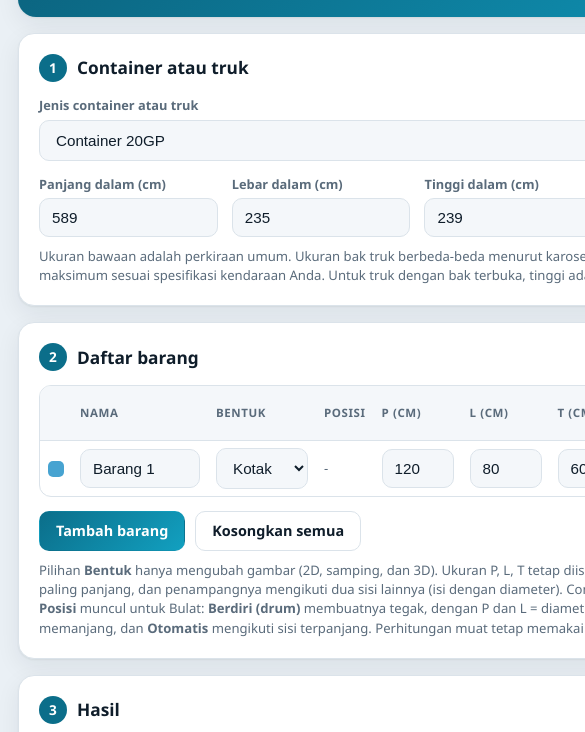
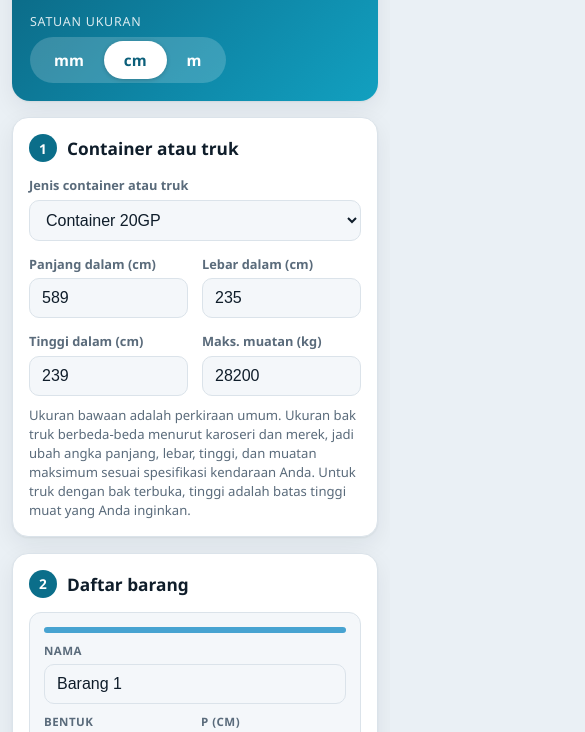
Before and after one commit to 411261085-eng/Calculator-Cargo, a plain HTML site: page index.html in a window 390 px wide. Shown: the part 135-867 px from the top of the page, 585 px wide, since content can reach past the window. Drawn offline with nearby package versions, Linux system fonts and the light colour scheme.

Commit message:
Add files via upload

```diff
--- a/index.html
+++ b/index.html
@@ -67,6 +67,40 @@ svg{width:100%;height:auto;display:block}
 .small{font-size:.82rem;color:var(--muted);margin:10px 0 0}
 @media print{body{background:#fff}.bar,textarea,#exmsg,.hero .unitbox{display:none!important}}
 td select{min-width:92px}
+@media (max-width:860px){
+body{padding:12px}
+.hero{padding:18px}.hero h1{font-size:1.3rem}
+section{padding:16px}
+select,input[type=number],input[type=text]{font-size:16px}
+.tw{border:0;overflow:visible}
+table,tbody,tr,td{display:block;width:100%;min-width:0}
+thead{display:none}
+tbody tr{display:grid;grid-template-columns:1fr 1fr;gap:10px 12px;padding:14px;margin-bottom:12px;border:1px solid var(--line);border-radius:12px;background:var(--box)}
+tbody tr:hover{background:var(--box)}
+td{padding:0;border:0}
+td[data-l]::before{content:attr(data-l);display:block;font-size:.72rem;font-weight:700;text-transform:uppercase;letter-spacing:.04em;color:var(--muted);margin-bottom:4px}
+td:first-child,td[data-l="Nama"],td[data-l="Boleh ditumpuk"],td:last-child{grid-column:1/-1}
+td:first-child .sw{display:block;width:100%;height:6px}
+td[data-l="Boleh ditumpuk"]{display:flex;align-items:center;gap:10px}
+td[data-l="Boleh ditumpuk"]::before{margin:0}
+td:last-child button{width:100%}
+td input[type=number],td input[type=text],td select{width:100%;min-width:0!important}
+td[data-l="Posisi"]:has(.small){display:none}
+}
+@media (max-width:520px){#three{height:320px}}
+@media (max-width:860px){.bar>button{flex:1 1 140px}#mode{width:100%!important}}
+@media (min-width:1100px){
+main{max-width:1240px;grid-template-columns:1fr 1fr}
+main>*{grid-column:1/-1}
+main>section:nth-of-type(4),main>section:nth-of-type(5){grid-column:auto}
+#three{height:520px}
+.hero{padding:28px 32px}
+}
+@media (pointer:coarse){
+button,select,input[type=number],input[type=text]{min-height:44px}
+input[type=checkbox]{width:26px;height:26px}
+.seg button{padding:10px 22px}
+}
 </style>
 <link rel="manifest" href="manifest.json">
 <meta name="theme-color" content="#0b6e8a" media="(prefers-color-scheme: light)">
@@ -180,15 +214,15 @@ ctSel.onchange=setCt;
 function color(i){return "hsl("+((i*67+200)%360)+",60%,55%)"}
 function esc(s){return String(s).replace(/[&<>"]/g,function(c){return{"&":"&amp;","<":"&lt;",">":"&gt;",'"':"&quot;"}[c]})}
 
-function renderRows(){
+function renderRows(){var LB={l:"P ("+unit+")",w:"L ("+unit+")",h:"T ("+unit+")",kg:"Berat/unit (kg)",q:"Jumlah"};
  var h="";
  items.forEach(function(it,i){
   h+='<tr><td><span class="sw" style="background:'+color(i)+';border-radius:'+(it.s&&it.s!=="box"?"50%":"5px")+'"></span></td>'+
-  '<td><input type="text" data-i="'+i+'" data-k="n" value="'+esc(it.n)+'" aria-label="Nama"></td>'+
-  '<td><select data-i="'+i+'" data-k="s" aria-label="Bentuk">'+shapeOpts(it.s)+'</select></td>'+
-  '<td>'+(it.s==="round"?'<select data-i="'+i+'" data-k="o" aria-label="Posisi" style="min-width:112px">'+posOpts(it.o)+'</select>':'<span class="small">-</span>')+'</td>'+
-  ["l","w","h","kg","q"].map(function(k){return '<td><input type="number" min="0" step="any" data-i="'+i+'" data-k="'+k+'" value="'+(k==="l"||k==="w"||k==="h"?fromCm(it[k]):it[k])+'"'+""+' aria-label="'+k+'"></td>'}).join("")+
-  '<td><input type="checkbox" data-i="'+i+'" data-k="st"'+(it.st?" checked":"")+' aria-label="Boleh ditumpuk"></td>'+
+  '<td data-l="Nama"><input type="text" data-i="'+i+'" data-k="n" value="'+esc(it.n)+'" aria-label="Nama"></td>'+
+  '<td data-l="Bentuk"><select data-i="'+i+'" data-k="s" aria-label="Bentuk">'+shapeOpts(it.s)+'</select></td>'+
+  '<td data-l="Posisi">'+(it.s==="round"?'<select data-i="'+i+'" data-k="o" aria-label="Posisi" style="min-width:112px">'+posOpts(it.o)+'</select>':'<span class="small">-</span>')+'</td>'+
+  ["l","w","h","kg","q"].map(function(k){return '<td data-l="'+LB[k]+'"><input type="number" min="0" step="any" data-i="'+i+'" data-k="'+k+'" value="'+(k==="l"||k==="w"||k==="h"?fromCm(it[k]):it[k])+'"'+""+' aria-label="'+k+'"></td>'}).join("")+
+  '<td data-l="Boleh ditumpuk"><input type="checkbox" data-i="'+i+'" data-k="st"'+(it.st?" checked":"")+' aria-label="Boleh ditumpuk"></td>'+
   '<td><button data-del="'+i+'" aria-label="Hapus">Hapus</button></td></tr>';
  });
  $("rows").innerHTML=h;
@@ -319,9 +353,9 @@ function init3(){
   T3={ready:true,r:r,sc:sc,cam:new THREE.PerspectiveCamera(40,1,1,20000),grp:grp,el:el,yaw:-0.6,pitch:0.5,dist:1500,size:0};
   var cvs=r.domElement,drag=null;
   cvs.style.touchAction="none";cvs.style.width="100%";cvs.style.height="100%";cvs.style.display="block";
-  cvs.addEventListener("pointerdown",function(e){drag=[e.clientX,e.clientY];cvs.setPointerCapture(e.pointerId)});
-  cvs.addEventListener("pointermove",function(e){if(!drag)return;T3.yaw-=(e.clientX-drag[0])*.008;T3.pitch=Math.max(.05,Math.min(1.5,T3.pitch+(e.clientY-drag[1])*.008));drag=[e.clientX,e.clientY];show3()});
-  cvs.addEventListener("pointerup",function(){drag=null});
+  var ptrs={};cvs.addEventListener("pointerdown",function(e){ptrs[e.pointerId]=[e.clientX,e.clientY];drag=[e.clientX,e.clientY];cvs.setPointerCapture(e.pointerId)});
+  cvs.addEventListener("pointermove",function(e){var ids=Object.keys(ptrs);if(ptrs[e.pointerId]&&ids.length>1){var a=ptrs[ids[0]],b=ptrs[ids[1]],d0=Math.hypot(a[0]-b[0],a[1]-b[1]);ptrs[e.pointerId]=[e.clientX,e.clientY];a=ptrs[ids[0]];b=ptrs[ids[1]];var d1=Math.hypot(a[0]-b[0],a[1]-b[1]);if(d0>0&&d1>0){T3.dist=Math.max(T3.size*.5,Math.min(T3.size*4,T3.dist*d0/d1));show3()}return}if(ptrs[e.pointerId])ptrs[e.pointerId]=[e.clientX,e.clientY];if(!drag)return;T3.yaw-=(e.clientX-drag[0])*.008;T3.pitch=Math.max(.05,Math.min(1.5,T3.pitch+(e.clientY-drag[1])*.008));drag=[e.clientX,e.clientY];show3()});
+  function endP(e){delete ptrs[e.pointerId];drag=null}cvs.addEventListener("pointerup",endP);cvs.addEventListener("pointercancel",endP);
   cvs.addEventListener("wheel",function(e){e.preventDefault();T3.dist=Math.max(T3.size*.5,Math.min(T3.size*4,T3.dist*(1+e.deltaY*.001)));show3()},{passive:false});
   window.addEventListener("resize",show3);
   return true;
```
